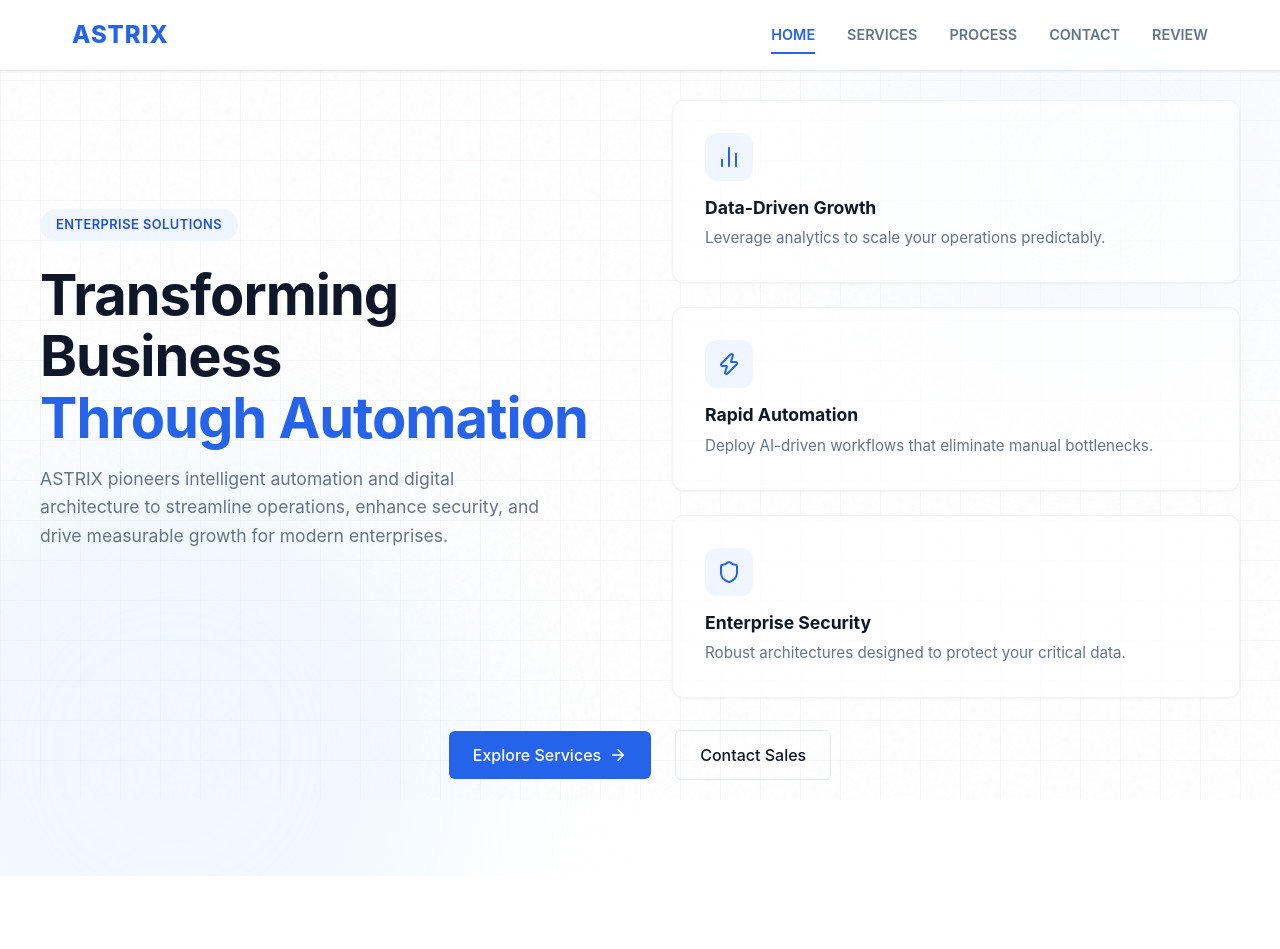
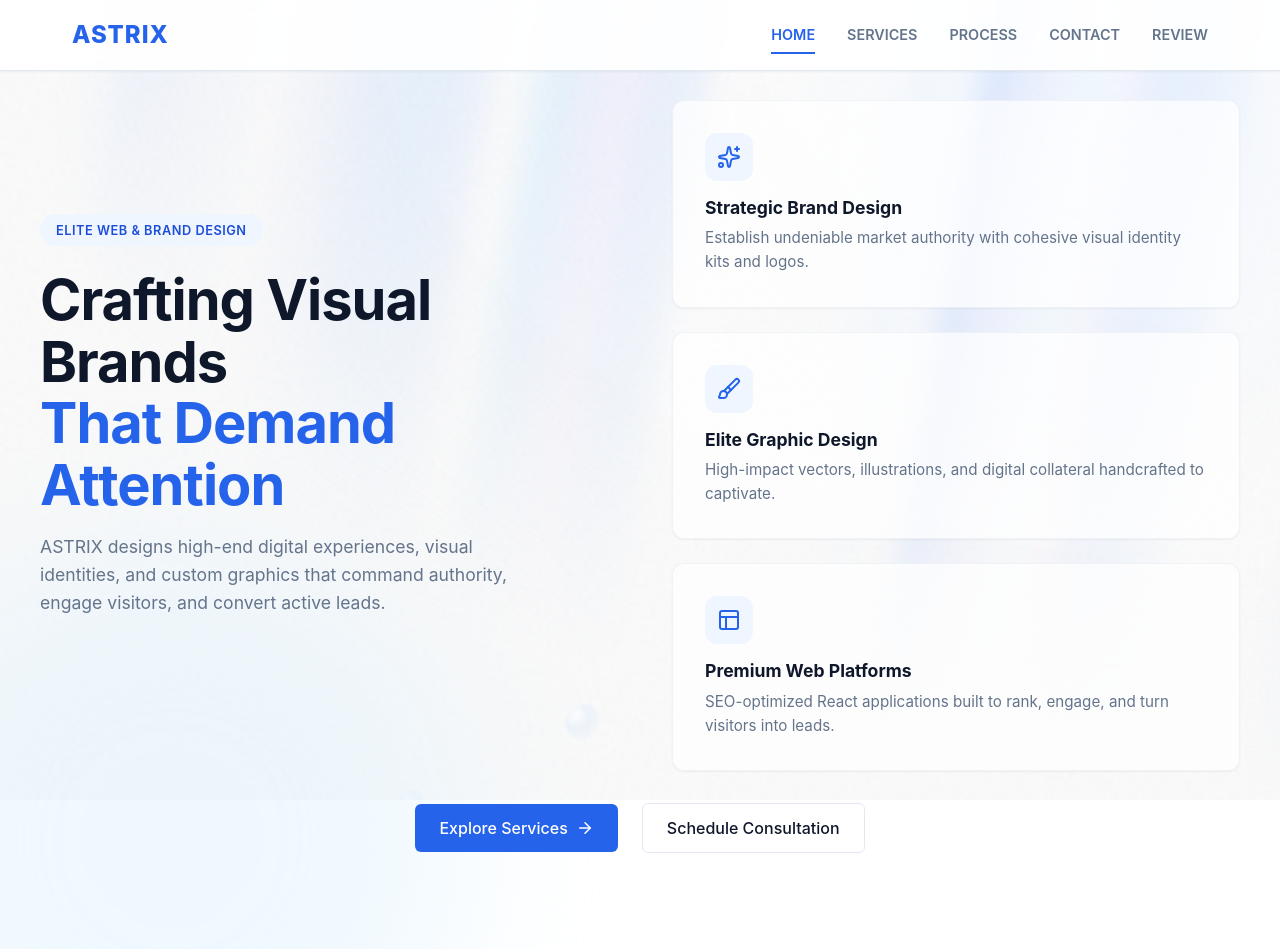
Before and after one commit to lokesh05slv-del/ASTRIX, a React (Vite) app: page / in a window 1280 px wide. Before the commit the page ends 876 px from the top, so only its background shows below. Built offline with nearby package versions, Linux system fonts and the light colour scheme; no server answers.

Commit message:
Updated website

```diff
--- a/src/App.jsx
+++ b/src/App.jsx
@@ -9,9 +9,8 @@ import ServiceDetail from './pages/ServiceDetail';
 import Process from './pages/Process';
 import Contact from './pages/Contact';
 import Review from './pages/Review';
-import { TubeCursor } from './components/ui/tube-cursor';
-import ParticlesBackground from './components/ui/ParticlesBackground';
-
+import { AuroraBackground } from './components/ui/aurora-background';
+import { SoftBubbles } from './components/ui/SoftBubbles';
 
 function AnimatedRoutes() {
   const location = useLocation();
@@ -33,8 +32,8 @@ function AnimatedRoutes() {
 function App() {
   return (
     <Router>
-      <ParticlesBackground />
-      <TubeCursor />
+      <AuroraBackground />
+      <SoftBubbles />
       <ScrollToTop />
       <Navigation />
       <AnimatedRoutes />
--- /dev/null
+++ b/src/components/ui/SoftBubbles.jsx
@@ -0,0 +1,61 @@
+import React, { useEffect, useState } from 'react';
+import { motion } from 'framer-motion';
+
+export function SoftBubbles() {
+  const [bubbles, setBubbles] = useState([]);
+
+  useEffect(() => {
+    // Generate an array of bubble configurations
+    const newBubbles = Array.from({ length: 20 }).map((_, i) => ({
+      id: i,
+      size: Math.random() * 80 + 20, // Random sizes between 20px and 100px
+      startX: Math.random() * 100, // Random start X position
+      duration: Math.random() * 20 + 15, // Slow float duration
+      delay: Math.random() * 10, // Staggered start times
+    }));
+    setBubbles(newBubbles);
+  }, []);
+
+  return (
+    <div className="fixed inset-0 z-[0] pointer-events-none overflow-hidden">
+      {bubbles.map((bubble) => (
+        <motion.div
+          key={bubble.id}
+          initial={{
+            x: `${bubble.startX}vw`,
+            y: `110vh`,
+            opacity: 0,
+            scale: 0.5,
+          }}
+          animate={{
+            y: `-20vh`, // Float up past the screen
+            x: [
+              `${bubble.startX}vw`,
+              `${bubble.startX + Math.random() * 10}vw`,
+              `${bubble.startX - Math.random() * 10}vw`,
+              `${bubble.startX}vw`
+            ], // Gentle swaying
+            opacity: [0, 0.7, 0.7, 0], // Fade in and out
+            scale: [0.5, 1.2, 0.8, 1], // Soft pulsing
+          }}
+          transition={{
+            duration: bubble.duration,
+            repeat: Infinity,
+            delay: bubble.delay,
+            ease: "easeInOut"
+          }}
+          style={{
+            position: 'absolute',
+            width: bubble.size,
+            height: bubble.size,
+            borderRadius: '50%',
+            // Soft, cute, glassy orb effect
+            background: 'radial-gradient(circle at 30% 30%, rgba(255,255,255,0.9), rgba(191,219,254,0.3) 40%, transparent 80%)',
+            boxShadow: '0 0 20px rgba(255,255,255,0.3)',
+            filter: 'blur(1px)',
+          }}
+        />
+      ))}
+    </div>
+  );
+}
--- /dev/null
+++ b/src/components/ui/aurora-background.tsx
@@ -0,0 +1,53 @@
+"use client";
+import { cn } from "../../lib/utils";
+import React, { ReactNode } from "react";
+
+interface AuroraBackgroundProps extends React.HTMLProps<HTMLDivElement> {
+  children?: ReactNode;
+  showRadialGradient?: boolean;
+}
+
+export const AuroraBackground = ({
+  className,
+  children,
+  showRadialGradient = true,
+  ...props
+}: AuroraBackgroundProps) => {
+  return (
+    <div className="fixed inset-0 z-[-1] w-full h-full">
+      <div
+        className={cn(
+          "relative flex flex-col h-full w-full items-center justify-center bg-zinc-50 dark:bg-zinc-900 text-slate-950 transition-bg",
+          className
+        )}
+        {...props}
+      >
+        <div className="absolute inset-0 overflow-hidden">
+          <div
+            className={cn(
+              `
+            [--white-gradient:repeating-linear-gradient(100deg,#fff_0%,#fff_7%,transparent_10%,transparent_12%,#fff_16%)]
+            [--dark-gradient:repeating-linear-gradient(100deg,#000_0%,#000_7%,transparent_10%,transparent_12%,#000_16%)]
+            [--aurora:repeating-linear-gradient(100deg,var(--color-blue-500)_10%,var(--color-indigo-300)_15%,var(--color-blue-300)_20%,var(--color-violet-200)_25%,var(--color-blue-400)_30%)]
+            [background-image:var(--white-gradient),var(--aurora)]
+            dark:[background-image:var(--dark-gradient),var(--aurora)]
+            [background-size:300%,_200%]
+            [background-position:50%_50%,50%_50%]
+            filter blur-[10px] invert dark:invert-0
+            after:content-[""] after:absolute after:inset-0 after:[background-image:var(--white-gradient),var(--aurora)]
+            after:dark:[background-image:var(--dark-gradient),var(--aurora)]
+            after:[background-size:200%,_100%]
+            after:animate-aurora after:[background-attachment:fixed] after:mix-blend-difference
+            pointer-events-none
+            absolute -inset-[10px] opacity-50 will-change-transform`,
+
+              showRadialGradient &&
+                `[mask-image:radial-gradient(ellipse_at_100%_0%,black_10%,transparent_70%)]`
+            )}
+          ></div>
+        </div>
+        {children}
+      </div>
+    </div>
+  );
+};
--- a/src/index.css
+++ b/src/index.css
@@ -1,5 +1,18 @@
 @import url('https://fonts.googleapis.com/css2?family=Inter:wght@300;400;500;600;700&display=swap');
 @import "tailwindcss";
+
+@theme {
+  --animate-aurora: aurora 60s linear infinite;
+
+  @keyframes aurora {
+    from {
+      background-position: 50% 50%, 50% 50%;
+    }
+    to {
+      background-position: 350% 50%, 350% 50%;
+    }
+  }
+}
 
 :root {
   /* Professional Corporate Theme Variables */
--- a/src/pages/Contact.jsx
+++ b/src/pages/Contact.jsx
@@ -26,10 +26,10 @@ export default function Contact() {
           animate={{ opacity: 1, y: 0 }}
           className="contact-header fade-in"
         >
-          <div className="badge">PARTNERSHIP INQUIRY</div>
-          <h1 className="hero-title">Contact <span className="text-brand">Sales</span></h1>
+          <div className="badge">CREATIVE INQUIRY</div>
+          <h1 className="hero-title">Contact <span className="text-brand">Our Team</span></h1>
           <p className="hero-subtitle">
-            Provide the details of your enterprise requirements. Our technical sales team will review your inquiry and schedule a strategic consultation.
+            Let's discuss your project. Share your web design or branding goals and our creative team will schedule a custom consultation.
           </p>
         </motion.div>
 
@@ -109,24 +109,26 @@ export default function Contact() {
                 </div>
 
                 <div className="form-group">
-                  <label htmlFor="company">Company</label>
+                  <label htmlFor="phone">Phone Number</label>
                   <input
-                    id="company"
-                    type="text"
-                    name="company"
-                    placeholder="Company Name"
+                    id="phone"
+                    type="tel"
+                    name="phone"
+                    required
+                    placeholder="Enter your phone number"
                     className="form-control"
                   />
+                  <ValidationError prefix="Phone" field="phone" errors={state.errors} />
                 </div>
 
                 <div className="form-group full-width">
-                  <label htmlFor="message">Project Requirements</label>
+                  <label htmlFor="message">Requirements</label>
                   <textarea
                     id="message"
                     name="message"
                     required
                     rows={5}
-                    placeholder="Describe your operational bottlenecks or technical objectives..."
+                    placeholder="Describe your creative requirements, website goals, or design specifications..."
                     className="form-control textarea"
                   />
                   <ValidationError prefix="Message" field="message" errors={state.errors} />
@@ -137,7 +139,7 @@ export default function Contact() {
                   disabled={state.submitting}
                   className="btn-primary form-submit full-width"
                 >
-                  {state.submitting ? 'Authenticating...' : 'Submit Inquiry'} <ArrowRight size={18} />
+                  {state.submitting ? 'Sending...' : 'Submit Inquiry'} <ArrowRight size={18} />
                 </button>
               </form>
             )}
--- a/src/pages/Home.jsx
+++ b/src/pages/Home.jsx
@@ -1,6 +1,6 @@
 import React from 'react';
 import { motion } from 'framer-motion';
-import { ArrowRight, BarChart2, Shield, Zap } from 'lucide-react';
+import { ArrowRight, Brush, Sparkles, Layout } from 'lucide-react';
 import { useNavigate } from 'react-router-dom';
 import SEO from '../components/SEO';
 import './Home.css';
@@ -13,7 +13,7 @@ const organizationSchema = {
   "name": "Astrix",
   "url": siteUrl,
   "logo": `${siteUrl}/logo.png`,
-  "description": "Leading AI and automation agency specializing in digital optimization and enterprise workflows.",
+  "description": "Premium design and web development agency specializing in elite branding, graphic design, and custom websites.",
   "sameAs": [
     "https://twitter.com/astrix",
     "https://linkedin.com/company/astrix"
@@ -42,9 +42,9 @@ export default function Home() {
   return (
     <div className="home-page page-container">
       <SEO
-        title="AI & Automation Web Design Agency"
-        description="Astrix is a premier AI and automation agency helping businesses scale with intelligent digital architecture and automated workflows."
-        keywords="astrix, ai agency, web design, automation agency, business automation, react web development, intelligent workflows, enterprise ai solutions, astrix web services"
+        title="Web Design & Elite Graphic Branding Agency"
+        description="Astrix is a premium design and web development agency creating high-end digital platforms, brand identity, and graphic design built to capture leads."
+        keywords="astrix, web design, graphic design agency, brand identity, custom logo, illustration, corporate graphics, react web development, user interface design"
         canonical="/"
         schemaData={combinedSchema}
       />
@@ -61,13 +61,13 @@ export default function Home() {
           animate={{ opacity: 1, y: 0 }}
           transition={{ duration: 0.8, ease: "easeOut" }}
         >
-          <div className="badge">ENTERPRISE SOLUTIONS</div>
+          <div className="badge">ELITE WEB & BRAND DESIGN</div>
           <h1 className="hero-title">
-            Transforming Business <br />
-            <span className="text-brand">Through Automation</span>
+            Crafting Visual Brands <br />
+            <span className="text-brand">That Demand Attention</span>
           </h1>
           <p className="hero-subtitle">
-            ASTRIX pioneers intelligent automation and digital architecture to streamline operations, enhance security, and drive measurable growth for modern enterprises.
+            ASTRIX designs high-end digital experiences, visual identities, and custom graphics that command authority, engage visitors, and convert active leads.
           </p>
         </motion.div>
 
@@ -79,26 +79,26 @@ export default function Home() {
         >
           <div className="feature-card card-clean fade-in" style={{ animationDelay: '0.4s' }}>
             <div className="icon-wrapper">
-              <BarChart2 size={24} color="var(--brand-blue)" />
+              <Sparkles size={24} color="var(--brand-blue)" />
             </div>
-            <h3>Data-Driven Growth</h3>
-            <p>Leverage analytics to scale your operations predictably.</p>
+            <h3>Strategic Brand Design</h3>
+            <p>Establish undeniable market authority with cohesive visual identity kits and logos.</p>
           </div>
 
           <div className="feature-card card-clean fade-in" style={{ animationDelay: '0.5s' }}>
             <div className="icon-wrapper">
-              <Zap size={24} color="var(--brand-blue)" />
+              <Brush size={24} color="var(--brand-blue)" />
             </div>
-            <h3>Rapid Automation</h3>
-            <p>Deploy AI-driven workflows that eliminate manual bottlenecks.</p>
+            <h3>Elite Graphic Design</h3>
+            <p>High-impact vectors, illustrations, and digital collateral handcrafted to captivate.</p>
           </div>
 
           <div className="feature-card card-clean fade-in" style={{ animationDelay: '0.6s' }}>
             <div className="icon-wrapper">
-              <Shield size={24} color="var(--brand-blue)" />
+              <Layout size={24} color="var(--brand-blue)" />
             </div>
-            <h3>Enterprise Security</h3>
-            <p>Robust architectures designed to protect your critical data.</p>
+            <h3>Premium Web Platforms</h3>
+            <p>SEO-optimized React applications built to rank, engage, and turn visitors into leads.</p>
           </div>
         </motion.div>
 
@@ -120,7 +120,7 @@ export default function Home() {
           className="btn-secondary"
           onClick={() => navigate('/contact')}
         >
-          Contact Sales
+          Schedule Consultation
         </button>
       </motion.div>
     </div>
--- a/src/pages/ServiceDetail.jsx
+++ b/src/pages/ServiceDetail.jsx
@@ -1,7 +1,7 @@
 import React from 'react';
 import { useParams, useNavigate } from 'react-router-dom';
 import { motion } from 'framer-motion';
-import { Code, GitMerge, Bot, Palette, ArrowLeft, CheckCircle, ArrowRight } from 'lucide-react';
+import { Code, Brush, Layout, Palette, ArrowLeft, CheckCircle, ArrowRight } from 'lucide-react';
 import SEO from '../components/SEO';
 import Brand3D from '../components/ui/Brand3D';
 import './ServiceDetail.css';
@@ -11,7 +11,7 @@ const serviceData = {
     title: 'Digital Platforms',
     icon: Code,
     description: 'High-performance, secure web applications built for conversion.',
-    improvement: 'Our digital platforms are engineered to load instantly and engage users immediately. By integrating optimized architectures, we reduce bounce rates and increase customer trust, directly impacting your bottom line.',
+    improvement: 'Our digital platforms are engineered to load instantly and engage users immediately. By integrating optimized architectures and high-fidelity layouts, we reduce bounce rates and increase customer trust, directly impacting your bottom line.',
     features: [
       'Next.js & React High-Performance Apps',
       'Modern, professional UX/UI Design',
@@ -20,30 +20,30 @@ const serviceData = {
       'Enterprise-grade Security & Scalability'
     ]
   },
-  'automation-systems': {
-    title: 'Process Automation',
-    icon: GitMerge,
-    description: 'Custom CRM syncing and data pipelines for seamless operations.',
-    improvement: 'Stop wasting time on repetitive tasks. Our automation pipelines handle lead nurturing, data entry, and multi-channel communication silently in the background. This allows your team to focus on high-value strategy while the system scales your operations.',
+  'graphic-design': {
+    title: 'Graphic Design',
+    icon: Brush,
+    description: 'Bespoke marketing collaterals, digital illustrations, and vector design.',
+    improvement: 'Stand out from the noise with custom illustration and elite graphic assets. Our graphic design services focus on custom brand assets that tell your story instantly. High-end art directions ensure all visual touchpoints resonate with premium value.',
     features: [
-      'Enterprise API Integration',
-      'Automated Lead Nurturing Workflows',
-      'CRM Data Synchronization',
-      'Custom Internal Tooling',
-      'Error-Resilient Data Pipelines'
+      'Custom Vector Illustrations',
+      'High-Impact Pitch Decks & Sales Collateral',
+      'Ad Creatives & Marketing Graphics',
+      'Print & Digital Publishing Layouts',
+      'Art Direction & Custom Typography'
     ]
   },
-  'ai-solutions': {
-    title: 'Applied AI Solutions',
-    icon: Bot,
-    description: 'Integrating large language models directly into your business logic.',
-    improvement: 'Leverage the power of AI to analyze data, automate customer support, and process large volumes of information. We build intelligent digital agents that understand your business logic and provide actionable insights.',
+  'ui-ux-design': {
+    title: 'UI/UX Design',
+    icon: Layout,
+    description: 'Interactive layouts and user journeys engineered to convert visitors into leads.',
+    improvement: 'Intuitive structure meets ambitious visual style. We build interactive design systems, user flows, and wireframes that minimize friction and maximize engagement. Every pixel is planned to lead users directly to your core value propositions.',
     features: [
-      'Custom LLM Integration (GPT-4, Claude)',
-      'Intelligent Document Processing',
-      'AI-Driven Predictive Analytics',
-      'Automated Tier-1 Support Agents',
-      'Semantic Search Implementation'
+      'High-Fidelity Wireframing & Prototyping',
+      'Interactive Micro-Animations',
+      'User Journey Mapping & Audits',
+      'Design System Engineering',
+      'Mobile-First Responsive UI layouts'
     ]
   },
   'design-branding': {
--- a/src/pages/Services.jsx
+++ b/src/pages/Services.jsx
@@ -1,6 +1,6 @@
 import React from 'react';
-import { motion, useMotionValue, useTransform } from 'framer-motion';
-import { Code, GitMerge, Bot, Palette, ExternalLink, ArrowRight } from 'lucide-react';
+import { motion } from 'framer-motion';
+import { Code, Brush, Layout, Palette, ArrowRight } from 'lucide-react';
 import { useNavigate } from 'react-router-dom';
 import SEO from '../components/SEO';
 import './Services.css';
@@ -49,9 +49,9 @@ export default function Services() {
     <div className="services-page page-container">
       <SEO
         title="Solutions & Capabilities"
-        description="Explore our specialized services: Digital Platform Engineering, Process Automation Pipelines, Applied AI Integration, and Professional Design & Branding for modern enterprise growth."
+        description="Explore our specialized design services: Digital Platform Engineering, Creative Graphic Design, UI/UX & Interactive Design, and Strategic Brand Identity."
         canonical="/services"
-        keywords="enterprise automation, AI integration agency, digital platform development, business process optimization, brand identity kit, merchandise design, professional logo design"
+        keywords="web design, graphic design agency, digital platform development, UI/UX design, corporate branding, professional logo design, vector graphics, identity kits"
       />
       <div className="hero-background">
         <div className="blob blob-1"></div>
@@ -67,7 +67,7 @@ export default function Services() {
           Our <span className="text-brand">Specializations</span>
         </h1>
         <p style={{ color: 'var(--text-secondary)', fontSize: '1.2rem', maxWidth: '600px', margin: '0 auto' }}>
-          Strategic technology solutions designed to optimize enterprise workflows and scale your digital presence globally.
+          Strategic creative solutions designed to elevate your visual authority and scale your digital presence globally.
         </p>
       </motion.div>
 
@@ -76,28 +76,28 @@ export default function Services() {
           index={1}
           title="Digital Platforms"
           slug="web-development"
-          description="High-performance, secure web applications built on Next.js and React. We deliver scalable architectures focused on user experience and conversion."
+          description="High-performance, secure web applications built with flawless React code. We deliver scalable architectures focused on design aesthetics and rapid load times."
           Icon={Code}
         />
         <ServiceCard
           index={2}
-          title="Process Automation"
-          slug="automation-systems"
-          description="Custom API integrations, CRM synchronization, and automated lead nurturing to reduce manual work and accelerate your operational velocity."
-          Icon={GitMerge}
+          title="Graphic Design"
+          slug="graphic-design"
+          description="Custom illustrations, vector assets, marketing collateral, and high-impact visual design. Handcrafted by elite graphic designers to communicate your brand story."
+          Icon={Brush}
         />
         <ServiceCard
           index={3}
-          title="Applied AI Solutions"
-          slug="ai-solutions"
-          description="Integrate large language models into your business logic. We build intelligent agents that analyze data and automate complex cognitive tasks."
-          Icon={Bot}
+          title="UI/UX Design"
+          slug="ui-ux-design"
+          description="Seamless user experiences and stunning interfaces. High-fidelity wireframes, interactive prototypes, and custom motion graphics tailored for maximum conversion."
+          Icon={Layout}
         />
         <ServiceCard
           index={4}
           title="Design & Branding"
           slug="design-branding"
-          description="Elevate your visual identity with professional, consistent branding across all digital platforms. From logos to 3D animations."
+          description="Elevate your visual identity with professional, consistent branding across all digital platforms. From custom logos to 3D brand assets."
           Icon={Palette}
         />
       </div>
```
Also changed, not shown: index.html (+8 -8 lines), src/pages/Process.jsx (+20 -20 lines), src/pages/Projects.jsx (+13 -13 lines), src/pages/Review.tsx (+20 -3 lines), 1 other file (tests, documents, lock files or other folders).
